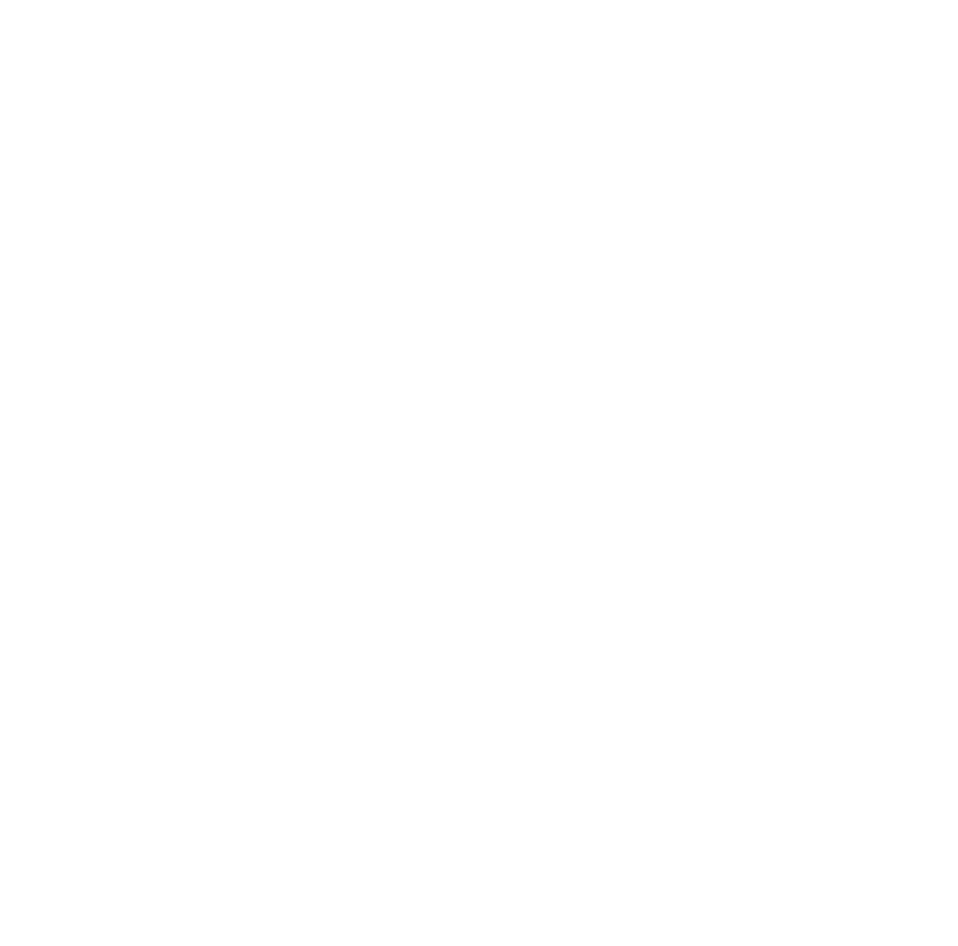
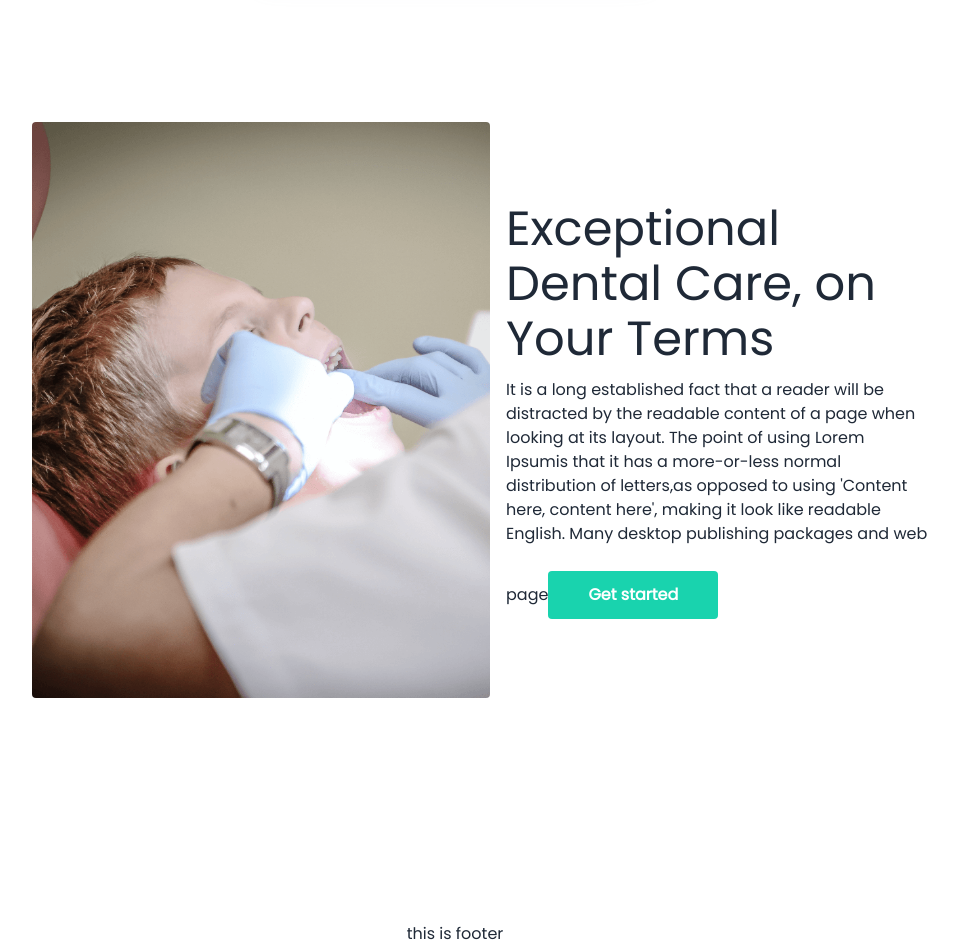
Before and after one commit to RedEye75/Doctors-portal-client, a React (Create React App) app: page / in a window 1280 px wide. Shown: the part 1720-2666 px from the top of the page, without its empty margins (185-1143 px from the left). Before the commit the page ends 1712 px from the top, so only its background shows below. Built offline with nearby package versions, Linux system fonts and the light colour scheme.

Commit message:
terms section added

```diff
--- /dev/null
+++ b/src/Components/pages/AboutUs.jsx
@@ -0,0 +1,39 @@
+import React from "react";
+import { Link } from "react-router-dom";
+import treatment from "../../assets/images/treatment.png";
+
+const AboutUs = () => {
+  return (
+    <div className="min-h-screen mt-[154px] ]">
+      <section className="grid grid-cols-2 items-center gap-[102px]">
+        <div>
+          <img
+            className="w-[458px] h-[576px] ml-[217px] rounded"
+            src={treatment}
+            alt=""
+          />
+        </div>
+        <div className="mr-[166px]">
+          <h1 className="text-[48px] text-start leading-[55.05px]">
+            Exceptional Dental Care, on Your Terms
+          </h1>
+          <p className="text-start mt-3">
+            It is a long established fact that a reader will be distracted by
+            the readable content of a page when looking at its layout. The point
+            of using Lorem Ipsumis that it has a more-or-less normal
+            distribution of letters,as opposed to using 'Content here, content
+            here', making it look like readable English. Many desktop publishing
+            packages and web page
+            <Link to={"/"}>
+              <button className="font-bold mt-[25px] text-white text-start rounded bg-[#19D3AE] px-10 py-3 ">
+                Get started
+              </button>
+            </Link>
+          </p>
+        </div>
+      </section>
+    </div>
+  );
+};
+
+export default AboutUs;
--- a/src/Components/pages/Home.jsx
+++ b/src/Components/pages/Home.jsx
@@ -1,4 +1,5 @@
 import React from "react";
+import AboutUs from "./AboutUs";
 import Banner from "./Banner";
 import InfoCards from "./InfoCards";
 import Services from "./Services";
@@ -9,6 +10,7 @@
       <Banner></Banner>
       <InfoCards></InfoCards>
       <Services></Services>
+      <AboutUs></AboutUs>
     </div>
   );
 };
```
